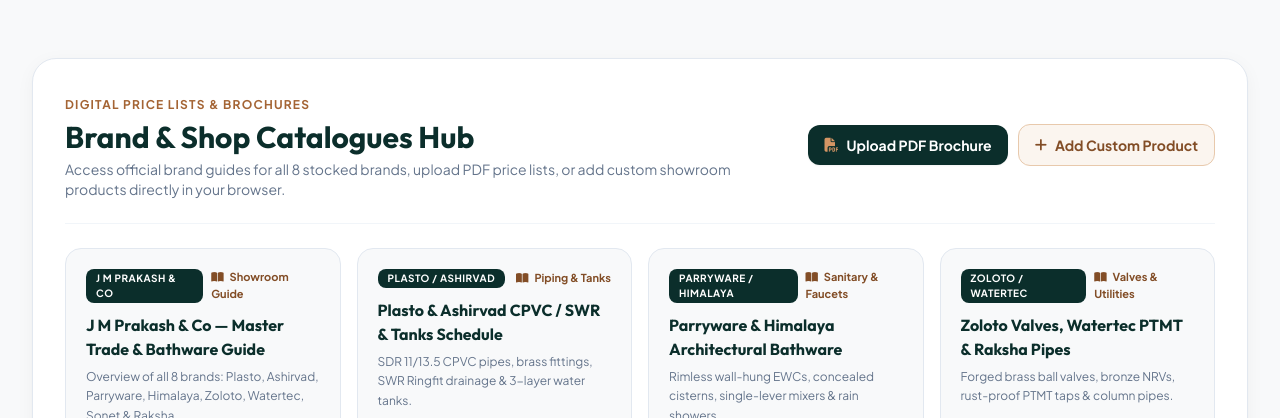
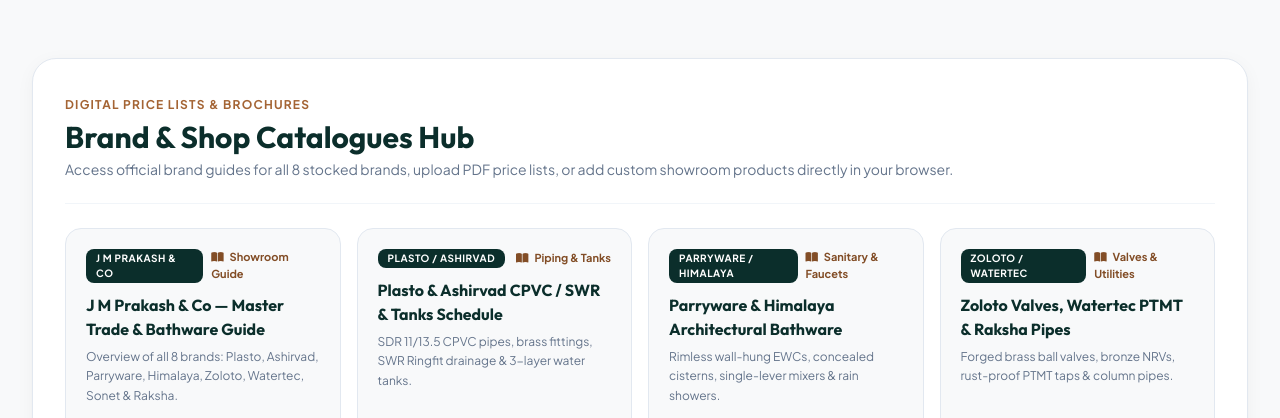
Before and after one commit to dhruvmehta318-eng/jmprakashco, a plain HTML site: page index.html in a window 1280 px wide. Shown: the part 4300-4718 px from the top of the page. Drawn offline with nearby package versions, Linux system fonts and the light colour scheme.

Commit message:
Update index.html

```diff
--- a/index.html
+++ b/index.html
@@ -2990,6 +2990,14 @@
     const db = getDatabase(app);
     console.log("Firebase Connected to App Successfully!");
       </script>
+    <script>
+  document.querySelectorAll('button').forEach(btn => {
+    if (btn.textContent.includes('Add Custom Product') || btn.textContent.includes('Upload PDF Brochure')) {
+      btn.style.display = 'none';
+    }
+  });
+    </script>
+
     </body>
    <!-- === START: ADMIN BRAND-RESTRICTED INVENTORY MANAGER === -->
 <button onclick="openAdminInventoryModal()"
```
